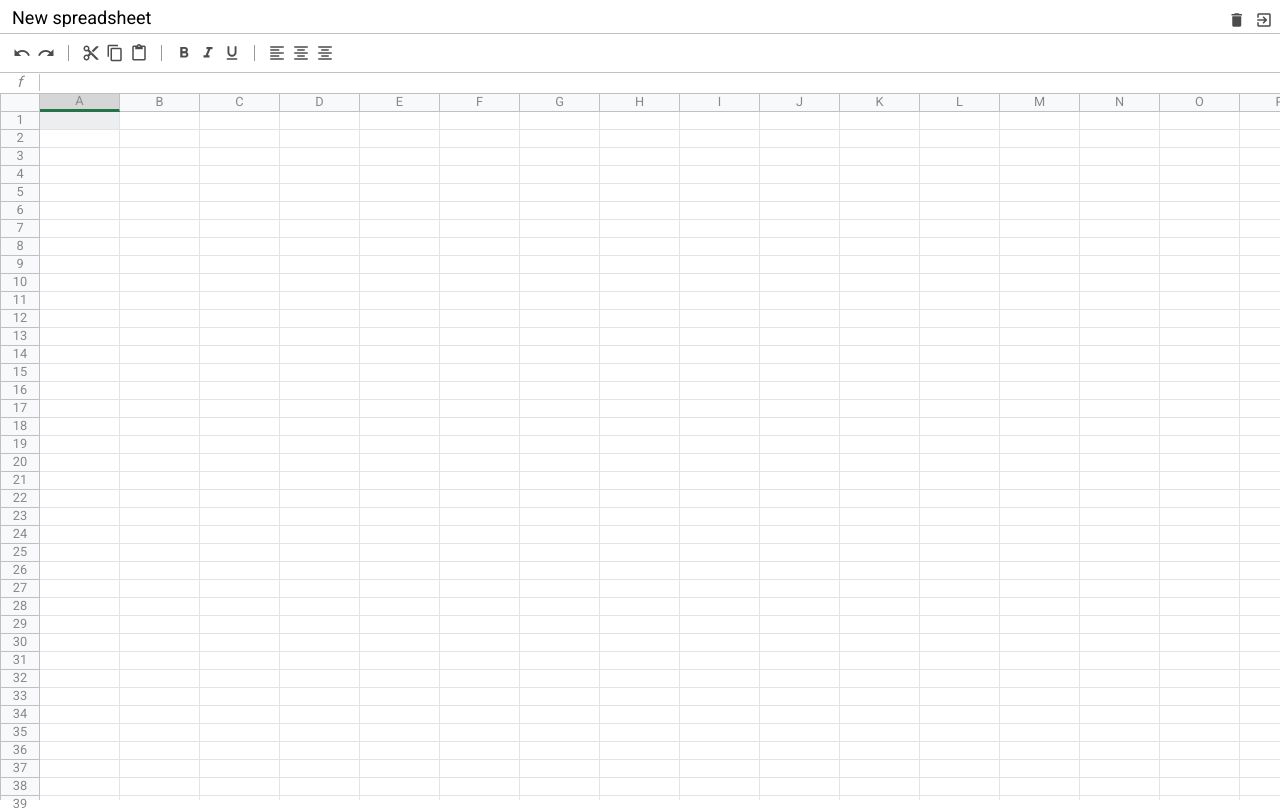
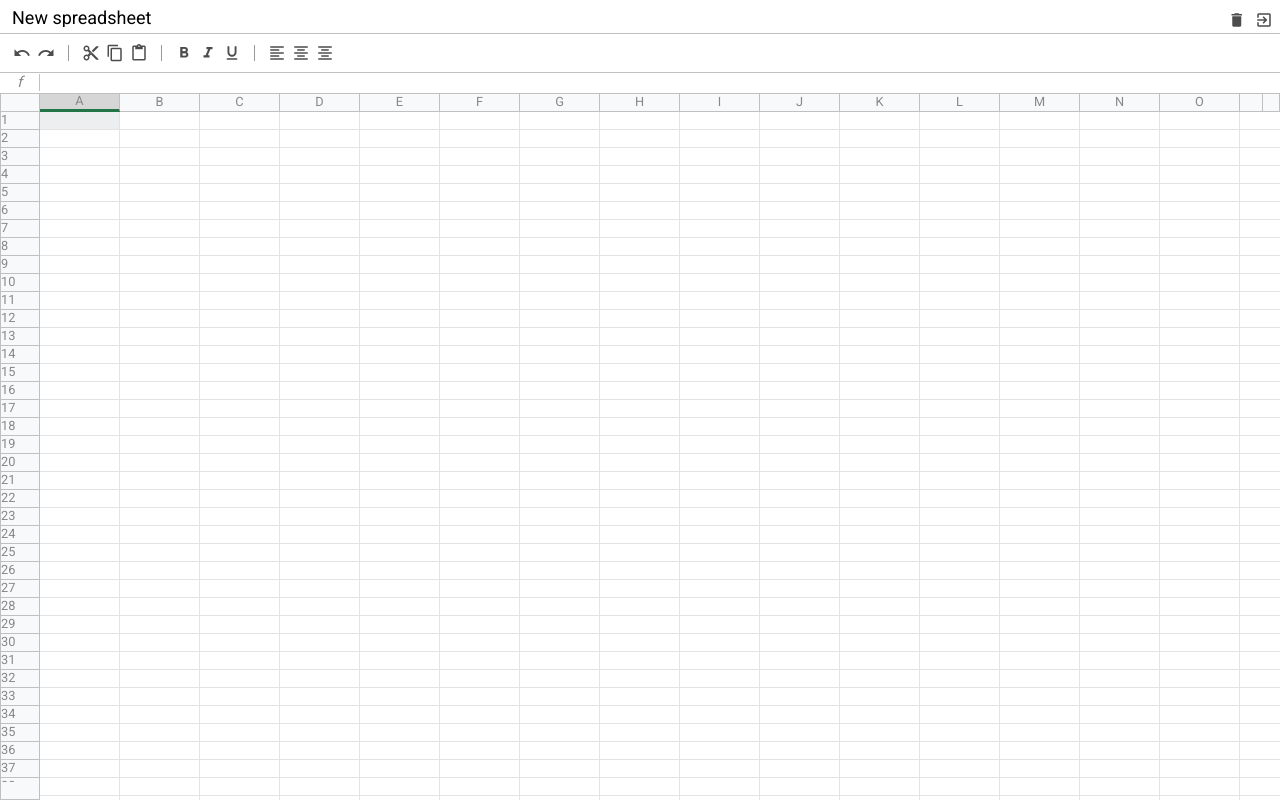
Before and after one commit to psuvorov/excel-clone, a website built with webpack: page src/index.html in a window 1280 px wide. Shown: the top 810 px of the page. Built offline with nearby package versions, Linux system fonts and the light colour scheme.

Commit message:
Implement almost working layout

```diff
--- a/src/components/table/table.template.js
+++ b/src/components/table/table.template.js
@@ -5,18 +5,18 @@
  */
 export function createTable(rowCount, colCount) {
     let res = `<div class="table-header">${createTableHeader(colCount)}</div>
-                <div class="table-body"><div class="column-row-info">`;
+                <div class="table-body"><div class="column-row-info-container"><div class="column-row-info">`;
 
     for (let i = 1; i <= rowCount; i++) {
         res += `<div class="row-info"><div class="row-number">${i}</div><div class="row-resize"><div data-resize="row" class="handler"></div></div></div>`;
     }
 
-    res += `</div><div class="table-wrapper">`;
+    res += `</div></div><div class="table-wrapper">`;
 
     for (let i = 1; i <= rowCount; i++) {
         res += createSingleRow(i, colCount);
     }
-    res += `</div></div>`;
+    res += `</div><div class="column-row-info-patch"></div></div>`;
 
     return res;
 }
@@ -35,7 +35,7 @@ function createTableHeader(colCount) {
         const columnTitle = getColumnTitle(i);
         res += `<div class="column" data-column-number="${i}" data-resizable="true"><div class="column-title">${columnTitle}</div><div data-resize="col" class="col-resize"></div></div>`;
     }
-    res += `</div></div>`;
+    res += `</div><div class="row-column-info-patch"></div></div>`;
 
     return res;
 }
--- a/src/scss/table.scss
+++ b/src/scss/table.scss
@@ -14,9 +14,13 @@
 
 
 
+    .column-row-info-container {
+      display: flex;
+      flex-direction: column;
+      height: 547px;
+
       .column-row-info {
-      display: block;
-      //flex-flow: column nowrap;
+        position: relative;
 
         .row-info {
           display: flex;
@@ -39,7 +43,7 @@
           }
 
           .row-number {
-          position: absolute;
+            //position: absolute;
             pointer-events: none;
             user-select: none;
           }
@@ -65,6 +69,8 @@
             }
           }
         }
+      }
+
     }
 
   }
@@ -172,7 +178,43 @@
     }
   }
 
+  .table-header {
+    .row-info {
+      position: absolute;
+    }
+    .row-data {
+      margin-left: 40px;
+    }
+  }
+
   .table-wrapper {
     overflow: auto;
+    //margin-left: 40px;
+
+
+  }
+
+  .column-row-info-patch {
+    position: fixed;
+    bottom: 0;
+
+    display: flex;
+    width: $info-cell-width;
+    height: 18px;
+    border: 1px solid $border-color;
+    background-color: #f8f9fa;
+    border-top: none;
+  }
+
+  .row-column-info-patch {
+    position: fixed;
+    right: 0;
+
+    display: flex;
+    width: 18px;
+    height: 18px;
+    border: 1px solid $border-color;
+    background-color: #f8f9fa;
+    border-top: none;
   }
 }
```
Lines whose indentation alone changed are shown as unchanged.
